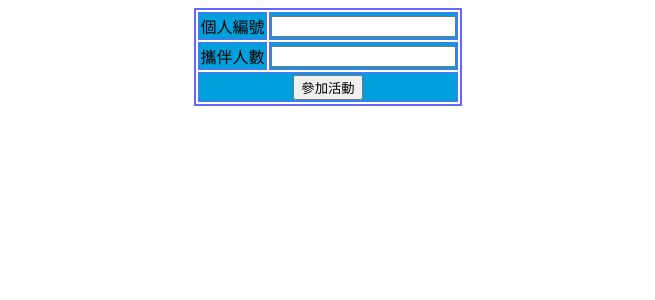
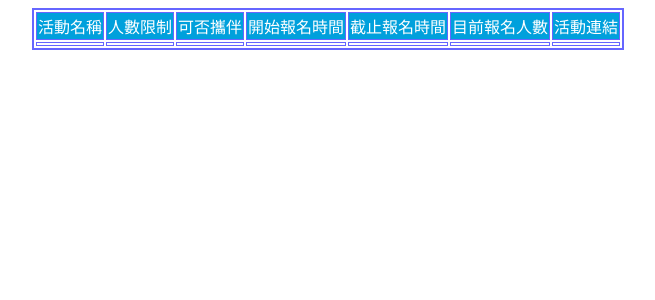
Before and after one commit to chungyomingyi/activity, a PHP site: page /views/front.php in a window 1280 px wide. Shown: the top 300 px of the page, without its empty margins (312-967 px from the left). Run offline with PHP 8.4, Linux system fonts and the light colour scheme.

Commit message:
0803 1340 update

```diff
--- a/sql_table.txt
+++ b/sql_table.txt
@@ -5,6 +5,7 @@
  id
  active (活動名稱)
  limit (活動總人數)
+ friend (可否攜伴)
  join (參加人數)
  start (開始時間)
  end (活動時間)
--- a/views/front.php
+++ b/views/front.php
@@ -5,23 +5,45 @@
         <meta http-equiv="Content-Type" content="text/html; charset=utf-8" />
     </head>
     <body>
-        <form action="" method="post" name="myForm">
-            <table border="2" align="center" bordercolor="#6666FF">
-                <tr bgcolor="#00a0dc">
-                    <td align="right">個人編號</td>
-                    <td><input name="account" type="number" size="15"></td>
-                </tr>
-                <tr bgcolor="#00a0dc">
-                    <td align="right">攜伴人數</td>
-                    <td><input name="account" type="number" size="15"></td>
-                </tr>
 
-                <tr bgcolor="#00a0dc">
-                    <td align="center" colspan="2">
-                        <input type="submit" value="參加活動" >
-                    </td>
-                </tr>
-            </table>
-        </form>
+        <!--<form action="" method="post" name="myForm">-->
+        <!--    <table border="2" align="center" bordercolor="#6666FF">-->
+        <!--        <tr bgcolor="#00a0dc"> -->
+        <!--            <td align="right"><font color="#ffffff">個人編號</font></td>-->
+        <!--            <td><input name="account" type="number" size="15"></td>-->
+        <!--        </tr>-->
+        <!--        <tr bgcolor="#00a0dc"> -->
+        <!--            <td align="right"><font color="#ffffff">攜伴人數</front></td>-->
+        <!--            <td><input name="account" type="number" size="15"></td>-->
+        <!--        </tr>-->
+        <!--        <tr bgcolor="#00a0dc"> -->
+        <!--            <td align="center" colspan="2"> -->
+        <!--                <input type="submit" value="參加活動" >　-->
+        <!--            </td>-->
+        <!--        </tr>-->
+        <!--    </table>-->
+        <!--</form>-->
+
+        <table border="2" align="center" bordercolor="#6666FF">
+            <tr bgcolor="#00a0dc">
+                <td align="right"><font color="#ffffff">活動名稱</font></td>
+                <td align="right"><font color="#ffffff">人數限制</font></td>
+                <td align="right"><font color="#ffffff">可否攜伴</front></td>
+                <td align="right"><font color="#ffffff">開始報名時間</font></td>
+                <td align="right"><font color="#ffffff">截止報名時間</font></td>
+                <td align="right"><font color="#ffffff">目前報名人數</font></td>
+                <td align="right"><font color="#ffffff">活動連結</font></td>
+            </tr>
+            <tr>
+                <td></td>
+                <td></td>
+                <td></td>
+                <td></td>
+                <td></td>
+                <td></td>
+                <td></td>
+            </tr>
+        </table>
+
     </body>
 </html>
```
Also changed, not shown: controllers/HomeController.php (+9 -0 lines), models/NewActivity.php (added, +25 -0 lines), models/new.php (deleted, +0 -7 lines), views/back.php (+12 -12 lines).
